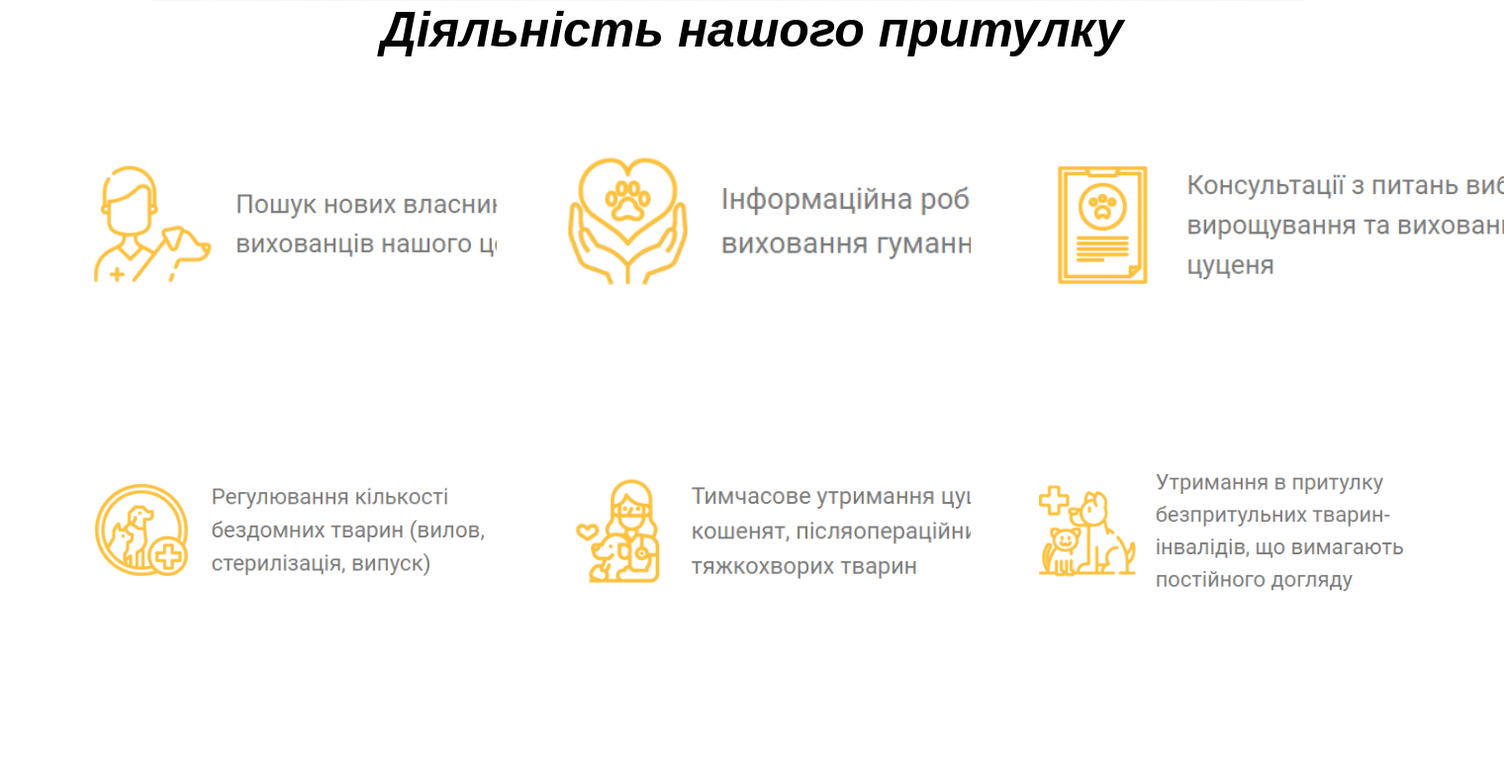
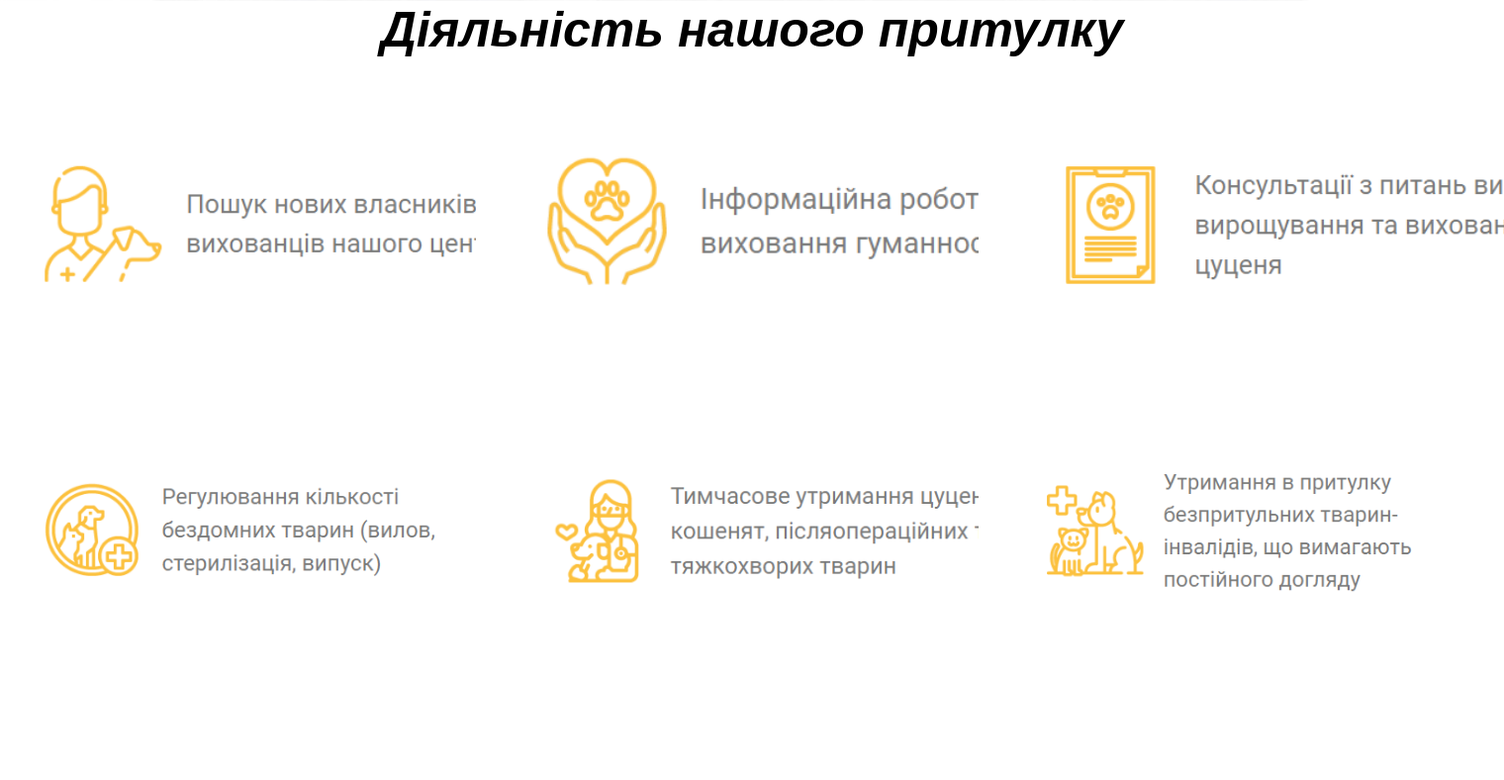
Before and after one commit to nnastia/nnastia.github.io, a PHP site: page /index.html in a window 1520 px wide; the page is wider, and only the part inside the window is pictured. Shown: the part 793-1581 px from the top of that part at 99% size. Run offline with PHP 8.4, Linux system fonts and the light colour scheme; some libraries are stand-ins or nearby versions.

Commit message:
Update style.css

```diff
--- a/style.css
+++ b/style.css
@@ -24,7 +24,7 @@
 .wrapper{
 
 
-    margin: 10px -150px;
+    margin: 10px -200px;
     padding: 0 10%;
     padding-bottom: 100px;
     text-transform: capitalize;
```
